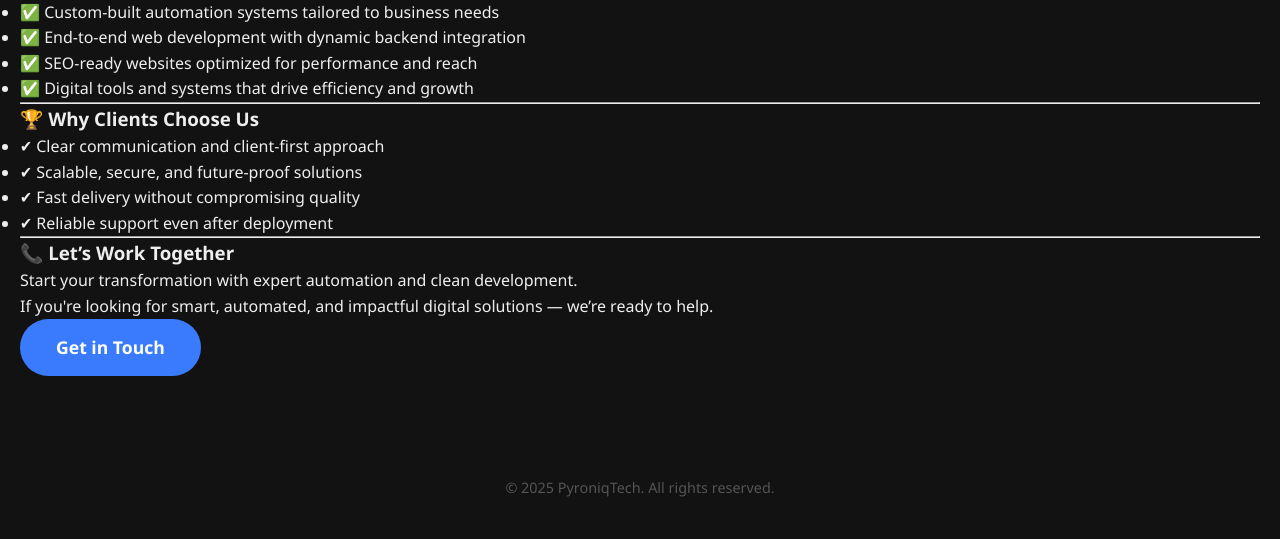
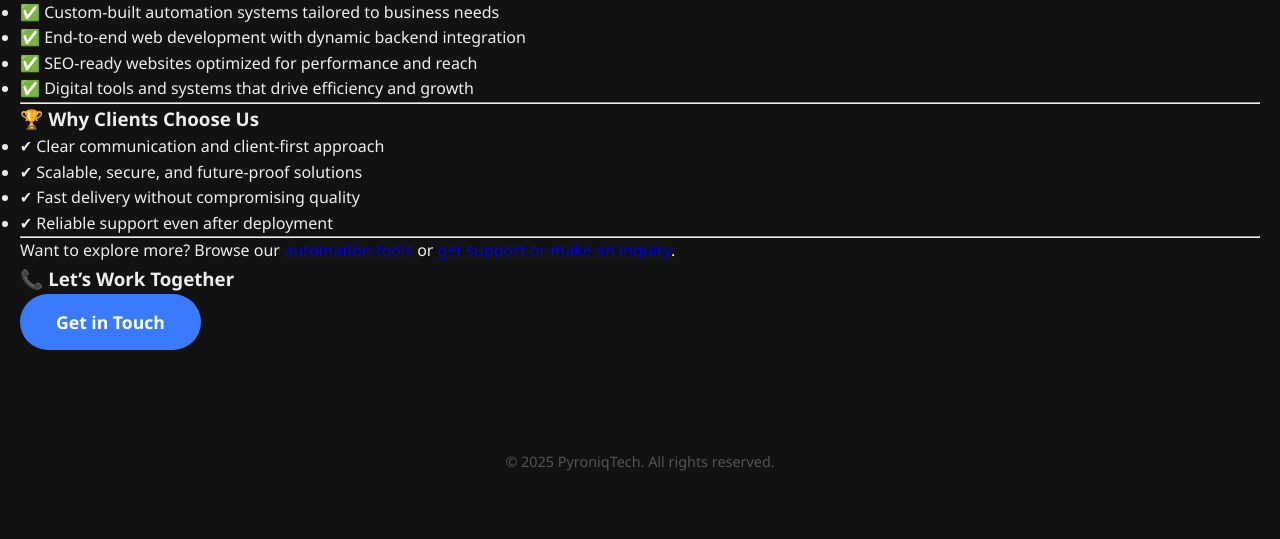
Before and after one commit to PyroniqTech/PyroniqTech, a Django app: page /about/ in a window 1280 px wide. Shown: the part 396-935 px from the top of the page. After the commit the page ends 867 px from the top, so only its background shows below. Run offline with Django 5.2, Linux system fonts and the light colour scheme.

Commit message:
Update about.html

```diff
--- a/main/templates/about.html
+++ b/main/templates/about.html
@@ -121,13 +121,14 @@
 
   <hr class="my-5">
 
-  <div class="text-center mt-5">
-    <h3 class="fw-bold fade-zoom display-6">📞 Let’s Work Together</h3>
-    <p class="lead text-muted fade-in">Start your transformation with expert automation and clean development.</p>
-    <p class="text-muted">If you're looking for smart, automated, and impactful digital solutions — we’re ready to help.</p>
-    <a href="/support" class="btn btn-primary btn-lg">Get in Touch</a>
-  </div>
+  <p class="text-muted fade-in">
+  Want to explore more? Browse our <a href="/automation-tools">automation tools</a> or
+  <a href="/support">get support or make an inquiry</a>.
+</p>
 
+<div class="text-center mt-5">
+  <h3 class="fw-bold fade-zoom display-6">📞 Let’s Work Together</h3>
+  <a href="/support" class="btn btn-primary btn-lg">Get in Touch</a>
 </div>
 
 {% endblock %}
```
